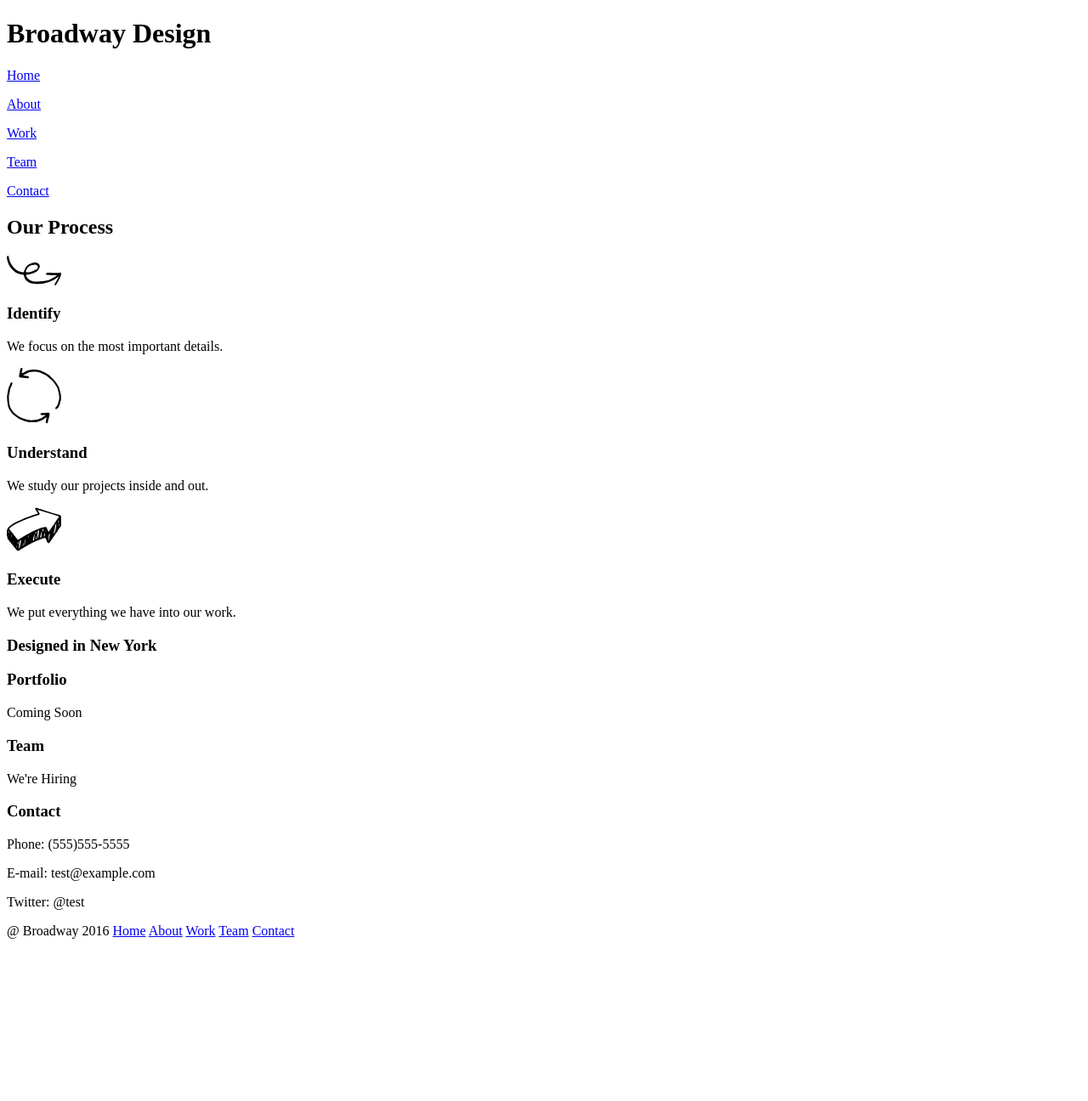
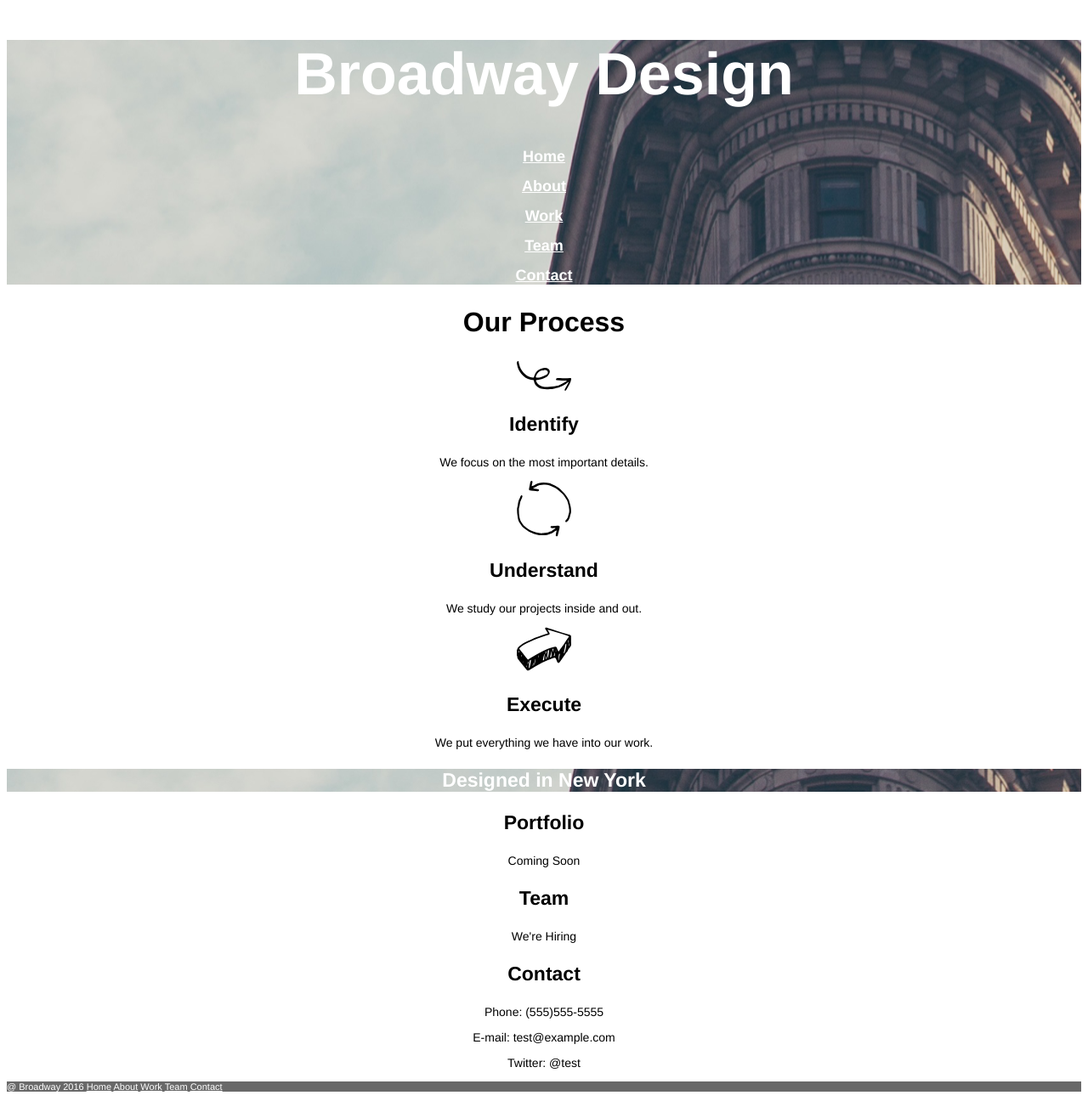
Before and after one commit to emmaendicott/broadway, a plain HTML site: page index.html in a window 1280 px wide. Shown: the whole page at 85% size. Before the commit the page ends 1121 px from the top, so only its background shows below. Drawn offline with Linux system fonts and the light colour scheme.

Commit message:
Add all css styling

```diff
--- a/index.html
+++ b/index.html
@@ -1,12 +1,12 @@
 <!DOCTYPE html>
 <html>
   <head>
-    <link href="resources/css/style.css" type="text.css" rel="stylesheet">
+    <link href="resources/css/style.css" type="text/css" rel="stylesheet">
       <title>Broadway</title>
   </head>
   <body>
-
-    <h1 class="heading" class="broadwaydesign">Broadway Design</h1>
+    <div class="banner">
+    <h1 class="broadwaydesign">Broadway Design</h1>
 
     <nav>
       <p class="home"><a href="home.html">Home</a></p>
@@ -15,7 +15,7 @@
       <p class="team"><a href="team.html">Team</a></p>
       <p class="contact"><a href="contact.html">Contact</a></p>
     </nav>
-
+  </div>
     <div class="process">
     <h2 class="subheading">Our Process</h2>
     <p><img src="resources/images/identify.svg"></p>
@@ -30,7 +30,7 @@
     </div>
 
     <div class="newyork">
-      <h3 class="designed">Designed in New York</h3>
+      <h3 class="banner">Designed in New York</h3>
         <h3>Portfolio</h3>
          <p>Coming Soon</p>
         <h3>Team</h3>
@@ -41,8 +41,9 @@
           <p>Twitter: @test</p>
     </div>
 
-    <footer>
+    <footer class="footer">
       <p>@ Broadway 2016 <a href="home.html">Home</a> <a href="about.html">About</a> <a href="work.html">Work</a> <a href="team.html">Team</a> <a href="contact.html">Contact</a>
+    </footer>
 
 
 
--- a/resources/css/style.css
+++ b/resources/css/style.css
@@ -0,0 +1,51 @@
+body {
+  text-align: center;
+  font-family: helvetica;
+}
+
+.banner {
+  background-image: url("../../resources/images/the-flatiron-building.png");
+  background-position: center;
+  background-color: transparent;
+}
+
+.broadwaydesign {
+  font-size: 70px;
+  font-weight: bold;
+  color: white;
+}
+
+.banner a {
+  color: white;
+  font-size: 18px;
+  font-weight: bold;
+}
+
+.subheading {
+  font-size: 32px;
+  font-weight: bold;
+}
+
+h3 {
+  font-size: 23px;
+  font-weight: bold;
+}
+
+.newyork .banner{
+  color: white;
+}
+
+p {
+  font-size: 14px;
+}
+
+.footer p{
+  text-align: left;
+  font-size: 11px;
+  color: white;
+  background-color: dimgray;
+}
+
+.footer a{
+  color: white;
+}
```
